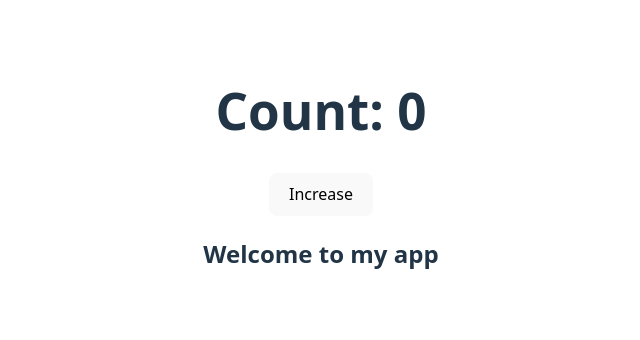
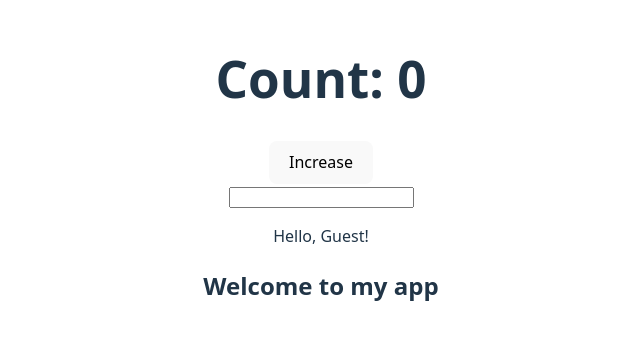
Before and after one commit to vivek-Prajapati011/React-Journey, a React (Vite) app: page / in a window 1280 px wide. Shown: the part 238-578 px from the top of the page, without its empty margins (319-959 px from the left). Built offline with nearby package versions, Linux system fonts and the light colour scheme.

Commit message:
Adds Greeting component to the main application
Integrates the Greeting component into the App, enhancing the user interface by providing a welcoming message.

```diff
--- a/src/App.jsx
+++ b/src/App.jsx
@@ -2,6 +2,7 @@ import { useState } from 'react';
 import Header from './Header';
 import './App.css';
 import CounterApp from '../useState/CounterApp';
+import Greeting from '../useState/greeting';
 
 function App() {
 
@@ -9,6 +10,7 @@ function App() {
   return (
     <>
       <CounterApp />
+      <Greeting />
       <h2>Welcome to my app</h2>
     </>
   );
```
